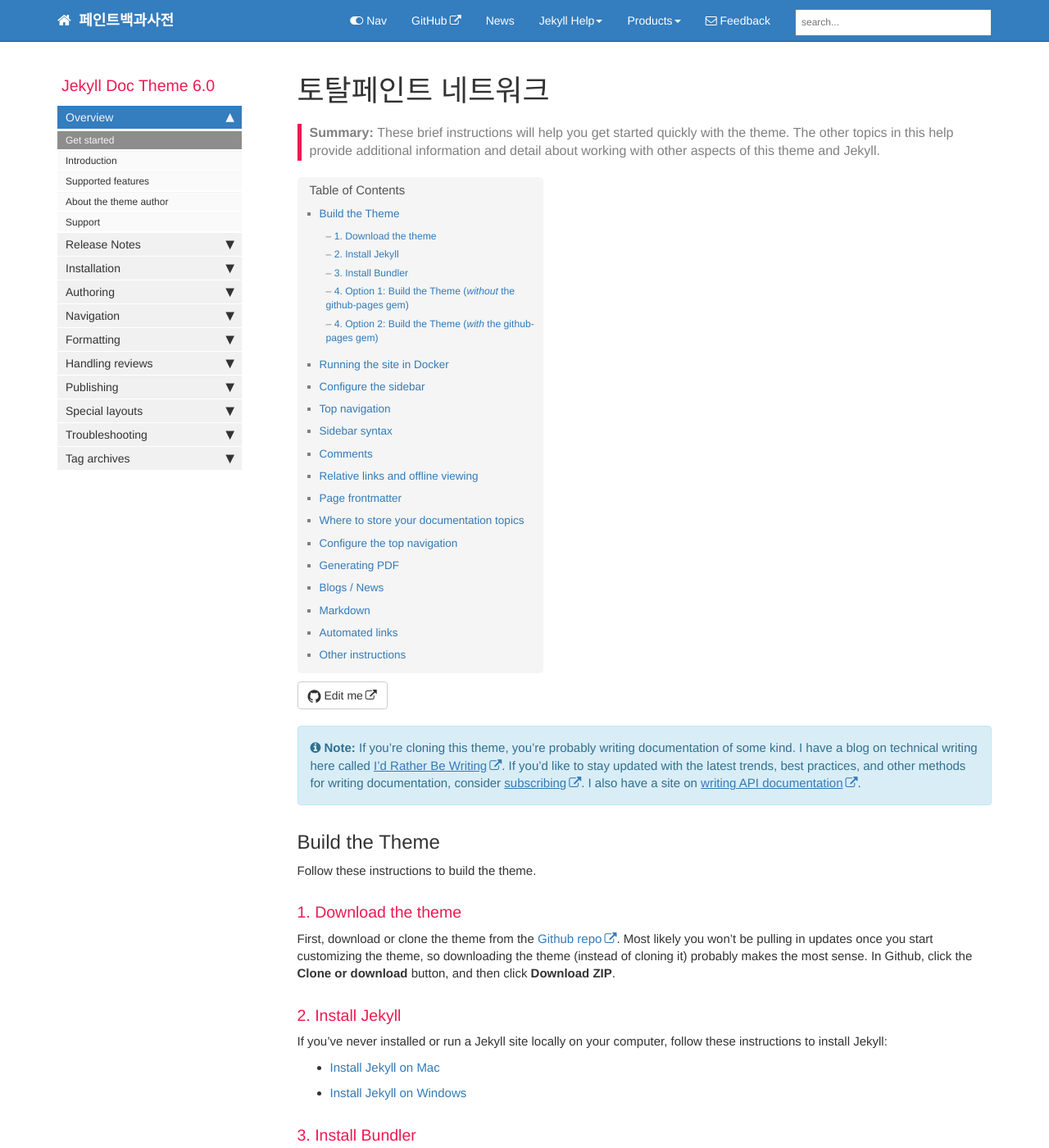
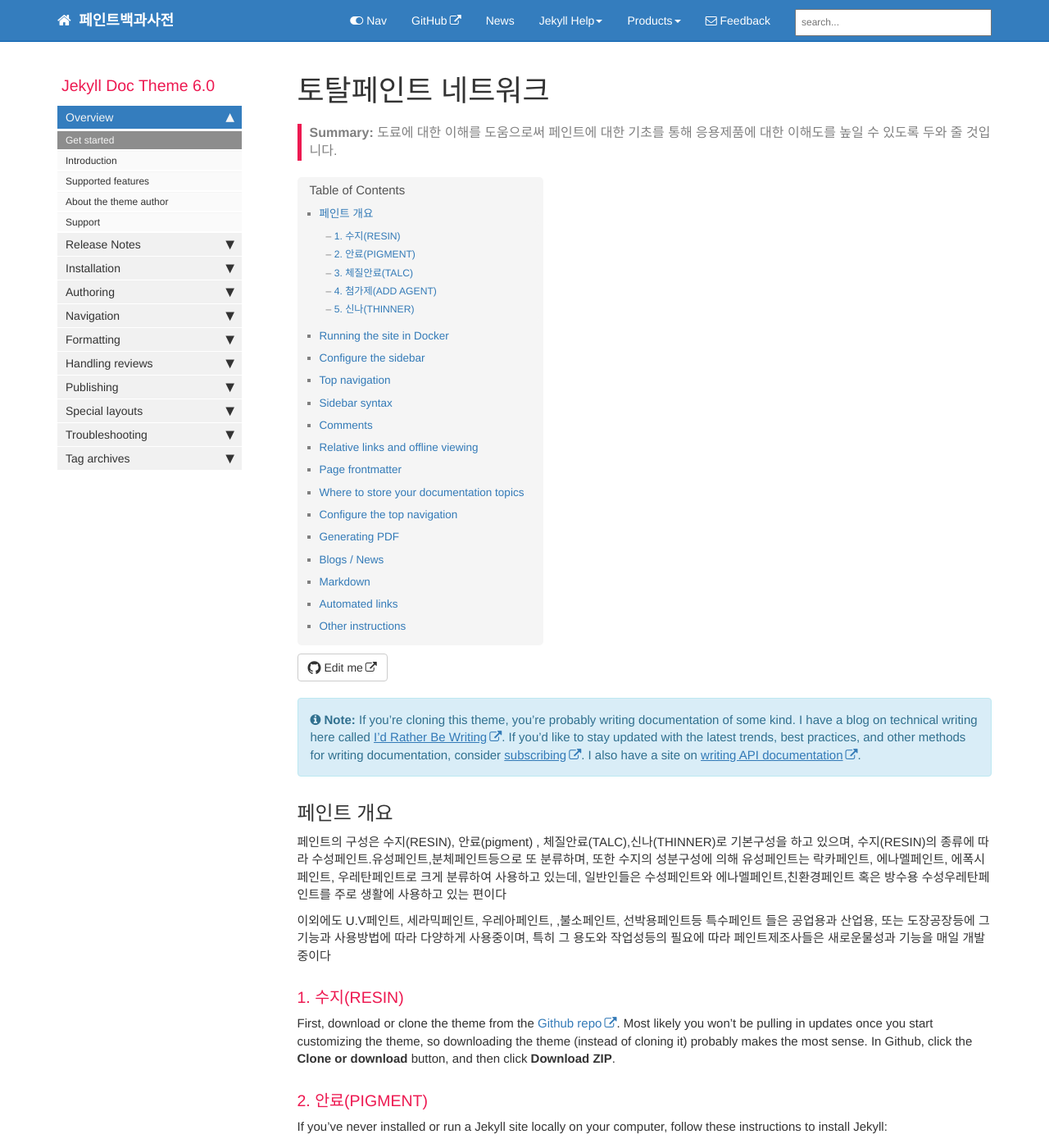
Before and after one commit to paintworld/paintworld.github.io, a Jekyll site: the page built from index.md, in a window 1280 px wide and 1400 px high. Shown: the whole window at 82% size. Built offline with Jekyll 4.4.1, drawn with Linux system fonts in a browser that asks for light colours; comment, search, counter and statistics services are not loaded; some of the changed text lies outside the part shown.

Commit message:
2022-03-21 message

````diff
--- a/index.md
+++ b/index.md
@@ -4,27 +4,36 @@ keywords: sample homepage
 tags: [getting_started]
 sidebar: mydoc_sidebar
 permalink: index.html
-summary: These brief instructions will help you get started quickly with the theme. The other topics in this help provide additional information and detail about working with other aspects of this theme and Jekyll.
+summary: 도료에 대한 이해를 도움으로써 페인트에 대한 기초를 통해 응용제품에 대한 이해도를 높일 수 있도록 두와 줄 것입니다.
 ---
 
 {% include note.html content="If you're cloning this theme, you're probably writing documentation of some kind. I have a blog on technical writing here called <a alt='technical writing blog' href='http://idratherbewriting.com'>I'd Rather Be Writing</a>. If you'd like to stay updated with the latest trends, best practices, and other methods for writing documentation, consider <a href='https://tinyletter.com/tomjoht'>subscribing</a>. I also have a site on <a href='http://idratherbewriting.com/learnapidoc'>writing API documentation</a>." %}
 
-## Build the Theme
+## 페인트 개요
 
-Follow these instructions to build the theme.
+페인트의 구성은 수지(RESIN), 안료(pigment) , 체질안료(TALC),신나(THINNER)로 기본구성을 하고 있으며,
+수지(RESIN)의 종류에 따라 수성페인트.유성페인트,분체페인트등으로 또 분류하며,
+또한 수지의 성분구성에 의해  유성페인트는 락카페인트, 에나멜페인트, 에폭시페인트, 우레탄페인트로 크게 분류하여
+사용하고 있는데, 일반인들은 수성페인트와 에나멜페인트,친환경페인트 혹은 방수용 수성우레탄페인트를
+주로 생활에 사용하고 있는 편이다
 
-### 1. Download the theme
+  이외에도 U.V페인트, 세라믹페인트, 우레아페인트, ,불소페인트, 선박용페인트등 특수페인트 들은
+공업용과 산업용, 또는 도장공장등에 그 기능과 사용방법에 따라 다양하게 사용중이며,
+특히 그 용도와 작업성등의 필요에 따라  페인트제조사들은 새로운물성과 기능을 매일 개발중이다
+
+
+### 1. 수지(RESIN)
 
 First, download or clone the theme from the [Github repo](https://github.com/tomjoht/documentation-theme-jekyll). Most likely you won't be pulling in updates once you start customizing the theme, so downloading the theme (instead of cloning it) probably makes the most sense. In Github, click the **Clone or download** button, and then click **Download ZIP**.
 
-### 2. Install Jekyll
+### 2. 안료(PIGMENT)
 
 If you've never installed or run a Jekyll site locally on your computer, follow these instructions to install Jekyll:
 
 * [Install Jekyll on Mac][mydoc_install_jekyll_on_mac]
 * [Install Jekyll on Windows][mydoc_install_jekyll_on_windows]
 
-### 3. Install Bundler
+### 3. 체질안료(TALC)
 
 In case you haven't installed Bundler, install it:
 
@@ -34,7 +43,7 @@ gem install bundler
 
 You'll want [Bundler](http://bundler.io/) to make sure all the Ruby gems needed work well with your project. Bundler sorts out dependencies and installs missing gems or matches up gems with the right versions based on gem dependencies.
 
-### 4. Option 1: Build the Theme (*without* the github-pages gem) {#option1}
+### 4. 첨가제(ADD AGENT)
 
 Use this option if you're not planning to publish your Jekyll site using [Github Pages](https://pages.github.com/).
 
@@ -55,8 +64,7 @@ Now run jekyll serve (first change directories (`cd`) to where you downloaded th
 jekyll serve
 ```
 
-### 4. Option 2: Build the Theme (*with* the github-pages gem) {#option2}
-
+### 5. 신나(THINNER)
 If you *are* in fact publishing on Github Pages, leave the Gemfile and Gemfile.lock files in the theme.The Gemfile tells Jekyll to use the github-pages gem. **However, note that you cannot use the normal `jekyll serve` command with this gem due to dependency conflicts between the latest version of Jekyll and Github Pages** (which are noted [briefly here](https://help.github.com/articles/setting-up-your-github-pages-site-locally-with-jekyll/)).
 
 You need Bundler to resolve these dependency conflicts. Use Bundler to install all the needed Ruby gems:
````
